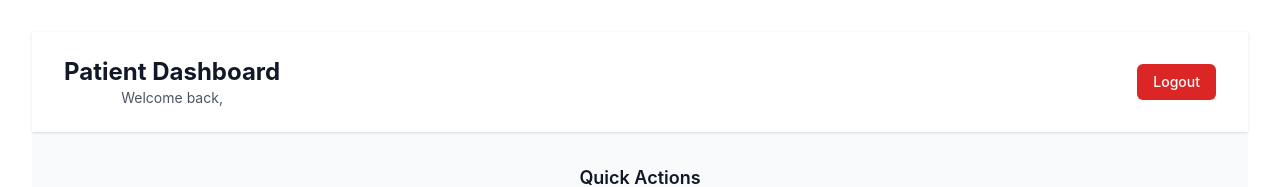
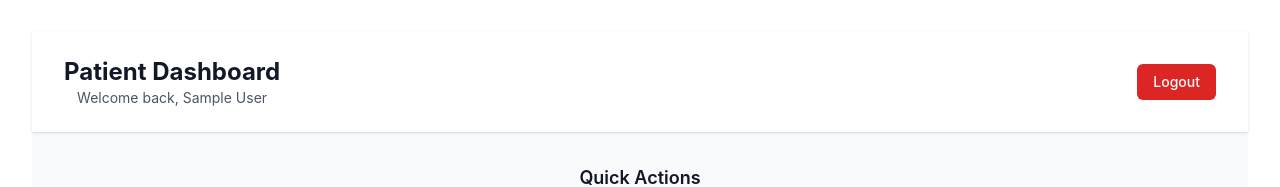
Before and after one commit to Isaac1686/hospital-1, a React (Vite) app: page /patient/dashboard in a window 1280 px wide. Shown: the top 187 px of the page. Built offline with nearby package versions, Linux system fonts and the light colour scheme; no server answers; sample sign-in values are in the browser's storage.

Commit message:
fixing that when the user login the name should be deslayed

```diff
--- a/src/pages/dashboard/Patient/PatientDashboard.jsx
+++ b/src/pages/dashboard/Patient/PatientDashboard.jsx
@@ -164,7 +164,7 @@ const PatientDashboard = () => {
           <div className="flex justify-between items-center py-6">
             <div>
               <h1 className="text-2xl font-bold text-gray-900">Patient Dashboard</h1>
-              <p className="text-sm text-gray-600">Welcome back, {user?.fullName}</p>
+              <p className="text-sm text-gray-600">Welcome back, {user?.name}</p>
             </div>
             <button
               onClick={handleLogout}
```
